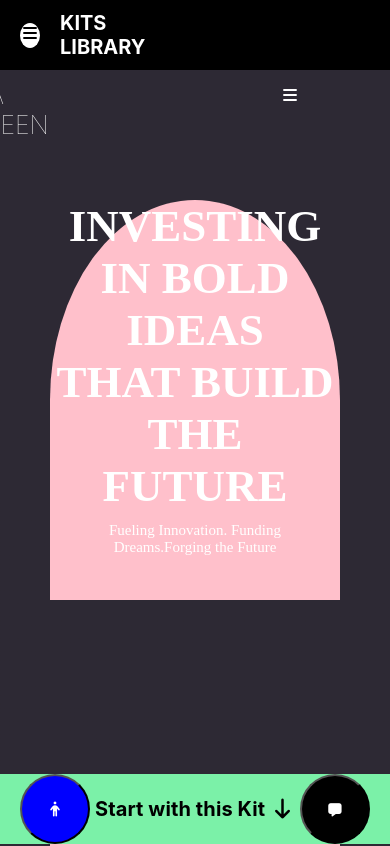
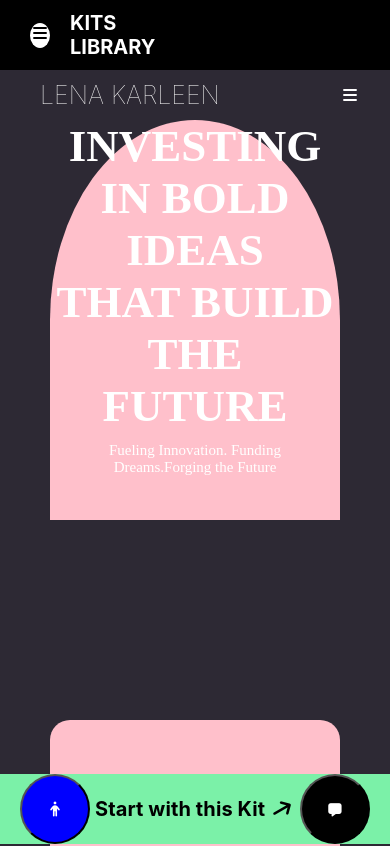
Before and after one commit to tripathikanak789-eng/TemplatesWeb, a plain HTML site: page web2.html in a window 390 px wide. Shown: the top 846 px of the page. Drawn offline with Linux system fonts and the light colour scheme.

Commit message:
initial commit

```diff
--- a/style2.css
+++ b/style2.css
@@ -22,11 +22,11 @@
     grid-template-columns: 1fr 1fr;
     height:70px;
     background-color: black;
-    color:white
+    color:white;
 }
 .logo,.logo2{
     position:relative;
-    margin-left:0px;
+    margin-left:10px;
     height:70px;
     display:flex;
     align-items:center;
@@ -104,11 +104,14 @@
     transition:0.5s;
 }
 .name{
+    display:none;
     color:white;
     text-transform:uppercase;
     letter-spacing:0em;
     font-weight: lighter;
     font-size:25px;
+    position:absolute;
+    left:100px;
 }
 .start2 button,.find{
     height:40px;
@@ -126,7 +129,7 @@
 .icon2{
     color:white;
     position:absolute;
-    right:-10px;
+    right:-70px;
     top:5px;
 }
 #icon3{
@@ -286,9 +289,11 @@
     color:#FFEDD4;
     justify-content: center;
 }
+
 .title2, .title3{
     margin-top:-200px;
 }
+
 #i{
     height:50px;
     width:50px;
@@ -660,4 +665,7 @@
         border-radius:50%;
         color:white;
     }
+     h1 i{
+        transform: rotate(-120deg);
+    }
 }
```
